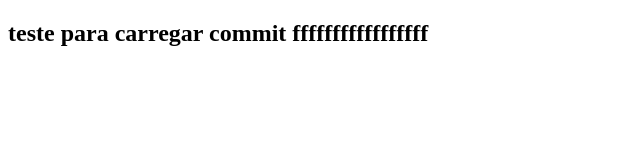
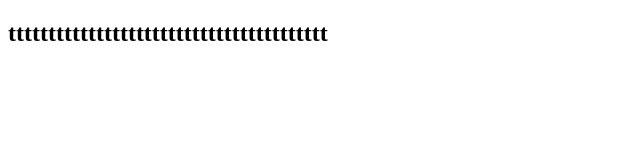
Before and after one commit to antonielsoares/curso_senai, a plain HTML site: page index.html in a window 1280 px wide. Shown: the whole page, without its empty margins (0-640 px from the left). Drawn offline with Linux system fonts and the light colour scheme.

Commit message:
comiteeeeeeeeeee

```diff
--- a/index.html
+++ b/index.html
@@ -6,6 +6,6 @@
     <title>Document</title>
 </head>
 <body>
-    <h2>teste para carregar commit fffffffffffffffff</h2>
+    <h2>tttttttttttttttttttttttttttttttttttttttt</h2>
 </body>
 </html>
```
